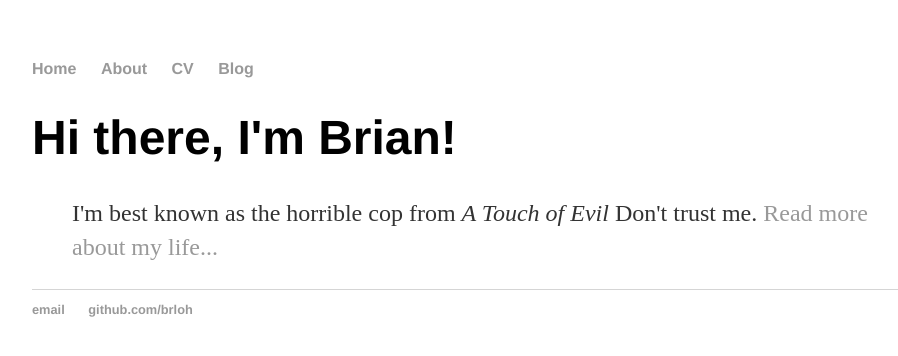
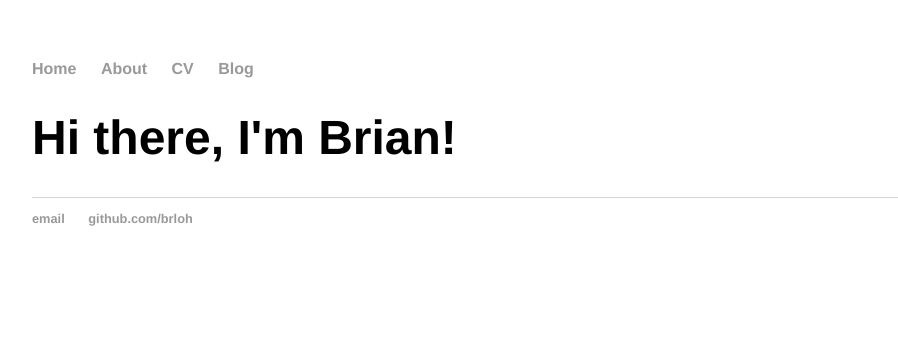
Before and after one commit to brloh/old-website, a Jekyll site: the page built from index.html, in a window 1280 px wide. Shown: the top 356 px of the page, without its empty margins (160-1058 px from the left). Built offline with Jekyll 4.4.1, drawn with Linux system fonts in a browser that asks for light colours.

Commit message:
Update index.html

```diff
--- a/index.html
+++ b/index.html
@@ -4,7 +4,7 @@ title: Home
 ---
 <div class="blurb">
 	<h1>Hi there, I'm Brian!</h1>
-	<blockquote>
+	<!--
 	<p>I'm best known as the horrible cop from <em>A Touch of Evil</em> Don't trust me. <a href="/about">Read more about my life...</a></p>
-	<blockquote>
+	-->
 </div><!-- /.blurb -->
```
